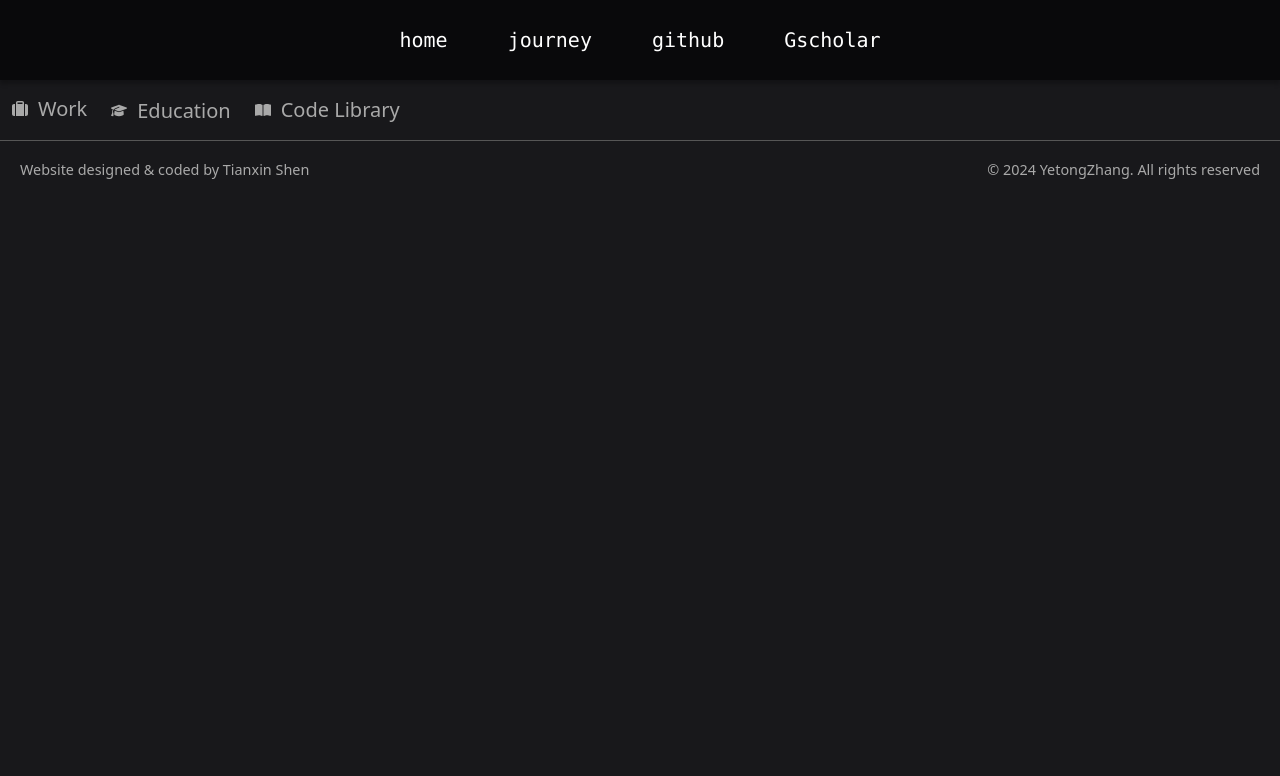
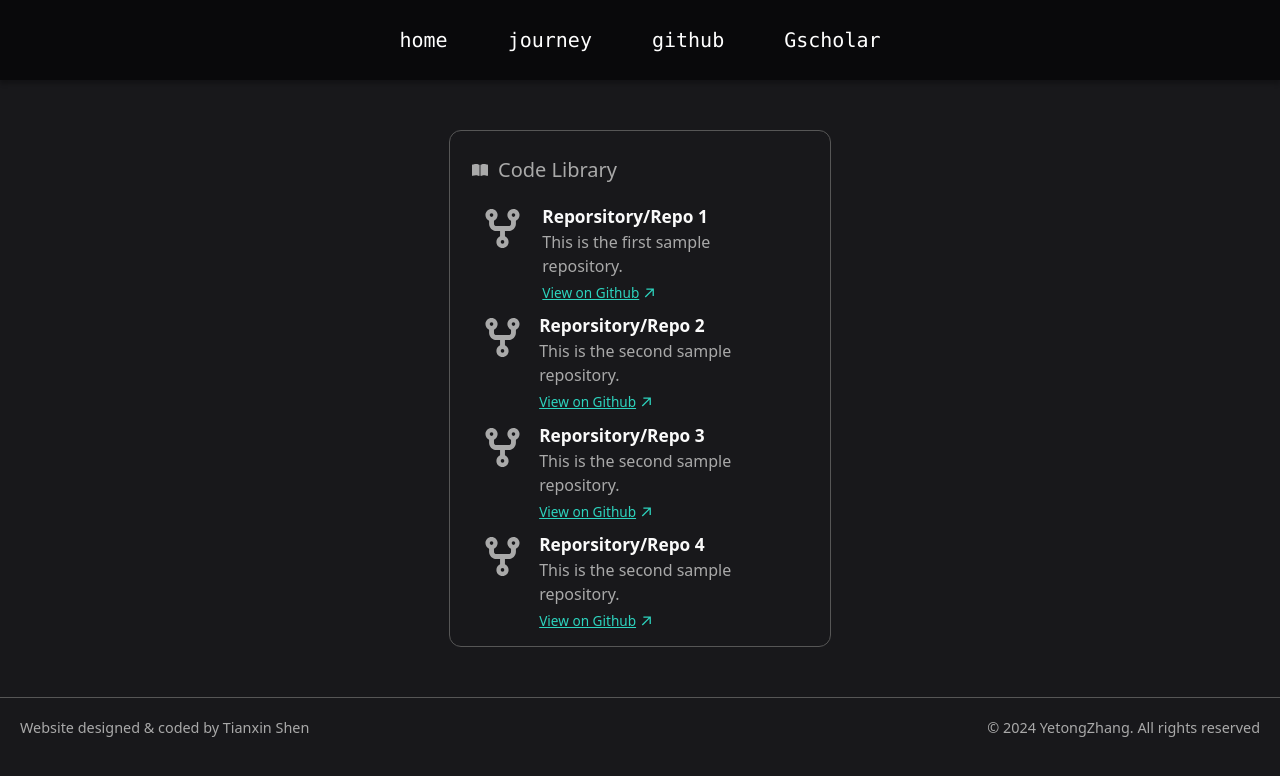
Before and after one commit to tianxin-shen/yetongzhang-space, a Next.js app in the folder ytspace/: page / in a window 1280 px wide. Shown: the top 776 px of the page. Built offline with nearby package versions, Linux system fonts and the light colour scheme.

Commit message:
fix content layout

```diff
--- a/ytspace/src/app/layout.tsx
+++ b/ytspace/src/app/layout.tsx
@@ -21,7 +21,9 @@ export default function RootLayout({
       <body className="flex flex-col w-100 g-[0.625rem] bg-zinc-900 flex justify-center">
         <main className="text-white">
           <Navbar />
-          <div className="">{children}</div>
+          <div className="flex flex-col md:px-[6.25rem] md:py-[3.125rem] p-[0.625rem] g-[1.25rem] items-center">
+            {children}
+          </div>
           <Footer />
         </main>
       </body>
--- a/ytspace/src/app/page.tsx
+++ b/ytspace/src/app/page.tsx
@@ -1,11 +1,38 @@
 import { Tag } from "./components/molecules/tag";
+import { Repo } from "./assets/utils";
+import { CodeCard } from "./components/molecules/codeCard";
+
+const sampleRepos: Repo[] = [
+  {
+    id: "1",
+    name: "Reporsitory/Repo 1",
+    description: "This is the first sample repository.",
+    url: "https://github.com/sample/repo1",
+  },
+  {
+    id: "2",
+    name: "Reporsitory/Repo 2",
+    description: "This is the second sample repository.",
+    url: "https://github.com/sample/repo2",
+  },
+  {
+    id: "3",
+    name: "Reporsitory/Repo 3",
+    description: "This is the second sample repository.",
+    url: "https://github.com/sample/repo3",
+  },
+  {
+    id: "4",
+    name: "Reporsitory/Repo 4",
+    description: "This is the second sample repository.",
+    url: "https://github.com/sample/repo2",
+  },
+];
 
 export default function Home() {
   return (
     <div>
-      <Tag tag="Work" />
-      <Tag tag="Education" />
-      <Tag tag="Code Library" />
+      <CodeCard repos={sampleRepos} />
     </div>
   );
 }
```
